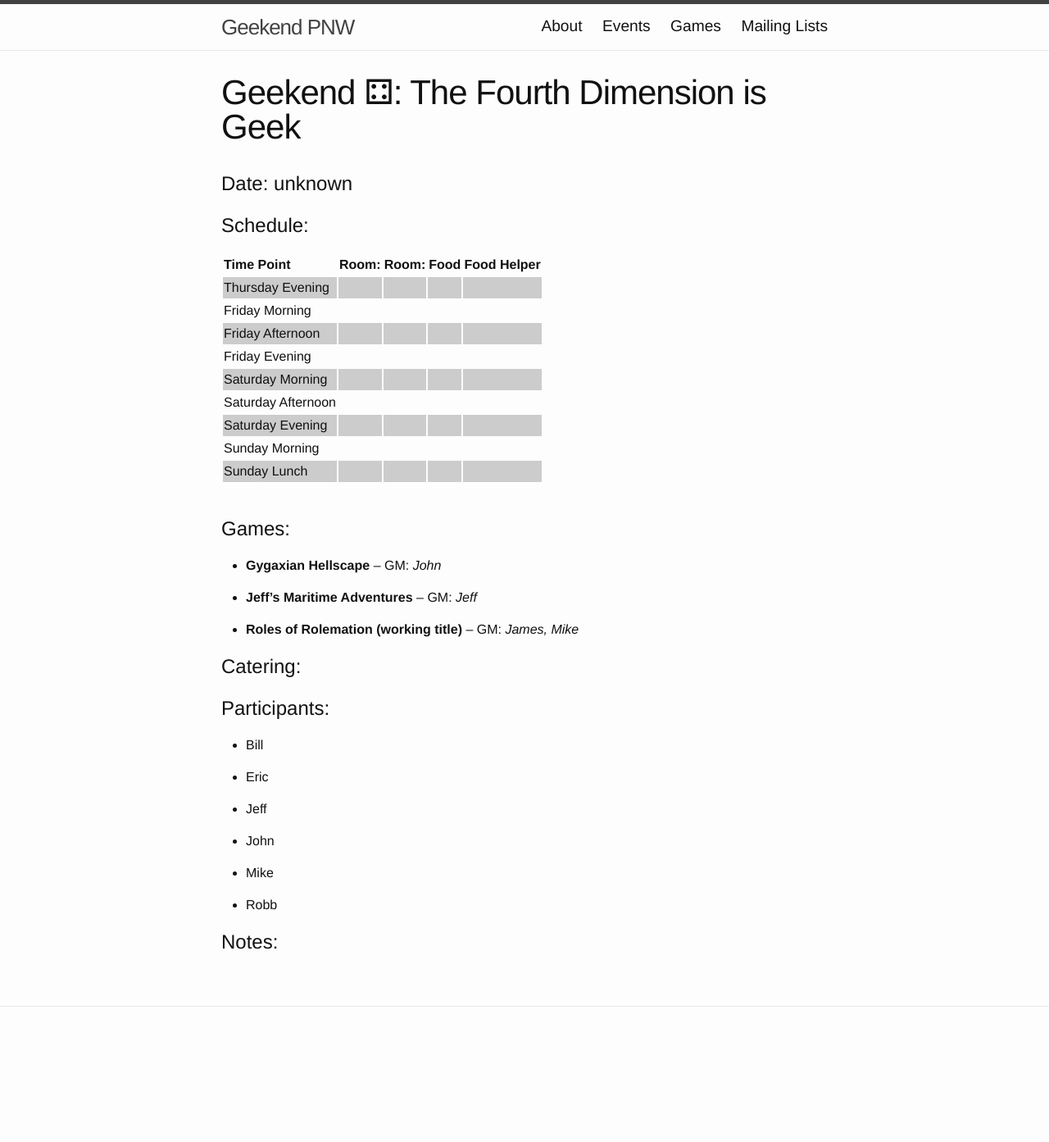
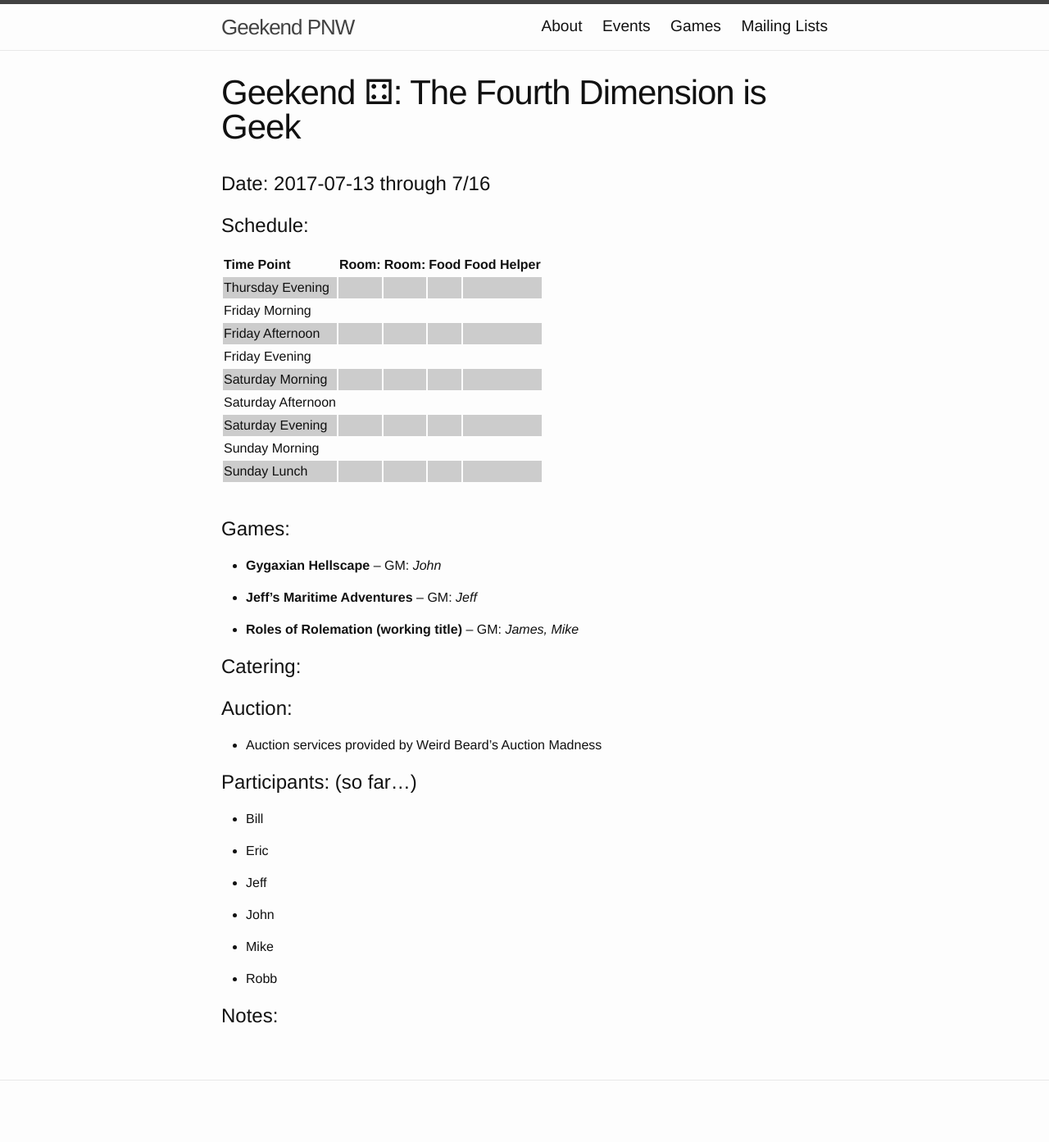
Before and after one commit to Geekend-PNW/geekend-pnw.github.com, a Jekyll site: the page built from events/2017-06-geekend.md, in a window 1280 px wide. Shown: the whole page at 82% size. Built offline with Jekyll 4.4.1, drawn with Linux system fonts in a browser that asks for light colours; before the commit the page ends 1303 px from its top, so only the background shows below that.

Commit message:
updatign the event page

```diff
--- a/events/2017-06-geekend.md
+++ b/events/2017-06-geekend.md
@@ -5,7 +5,7 @@ permalink: /events/2017-07/
 event: 2017-07
 redirect_from: [ /events/2017-06/ ]
 ---
-# Date: unknown
+# Date: 2017-07-13 through 7/16
 
 # Schedule:
 
@@ -26,8 +26,10 @@ redirect_from: [ /events/2017-06/ ]
 
 # Catering:
 
+# Auction:
+- Auction services provided by Weird Beard's Auction Madness
 
-# Participants:
+# Participants: (so far...)
 {% include player-list.md %}
 
 # Notes:
```
